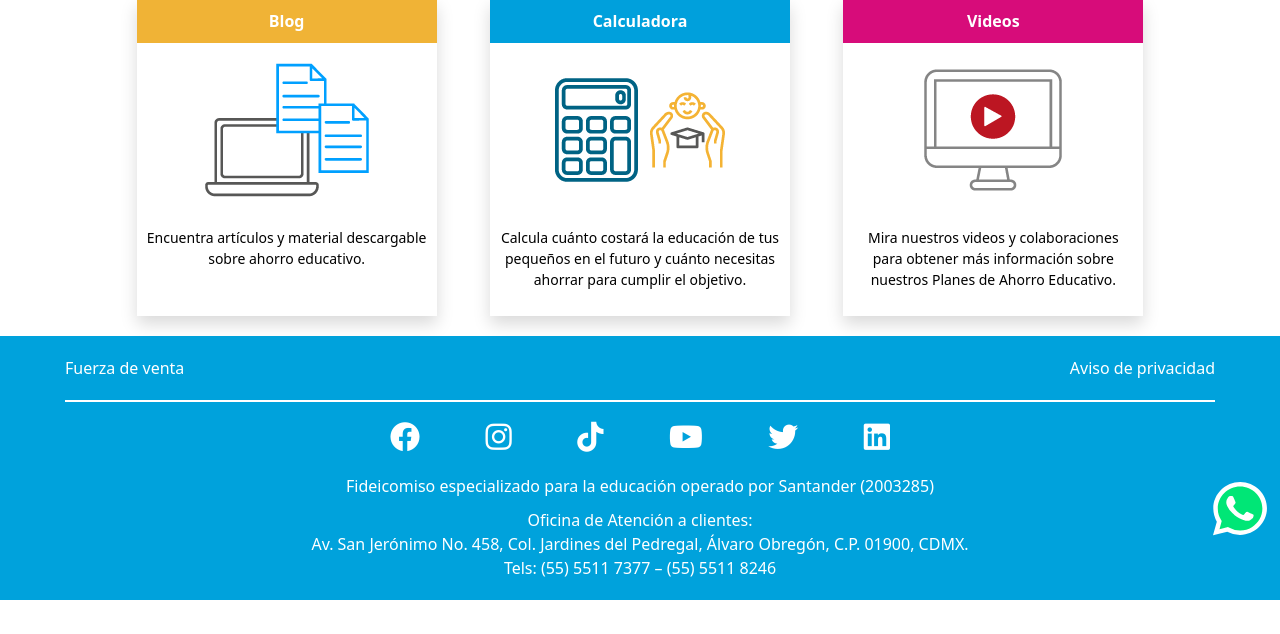
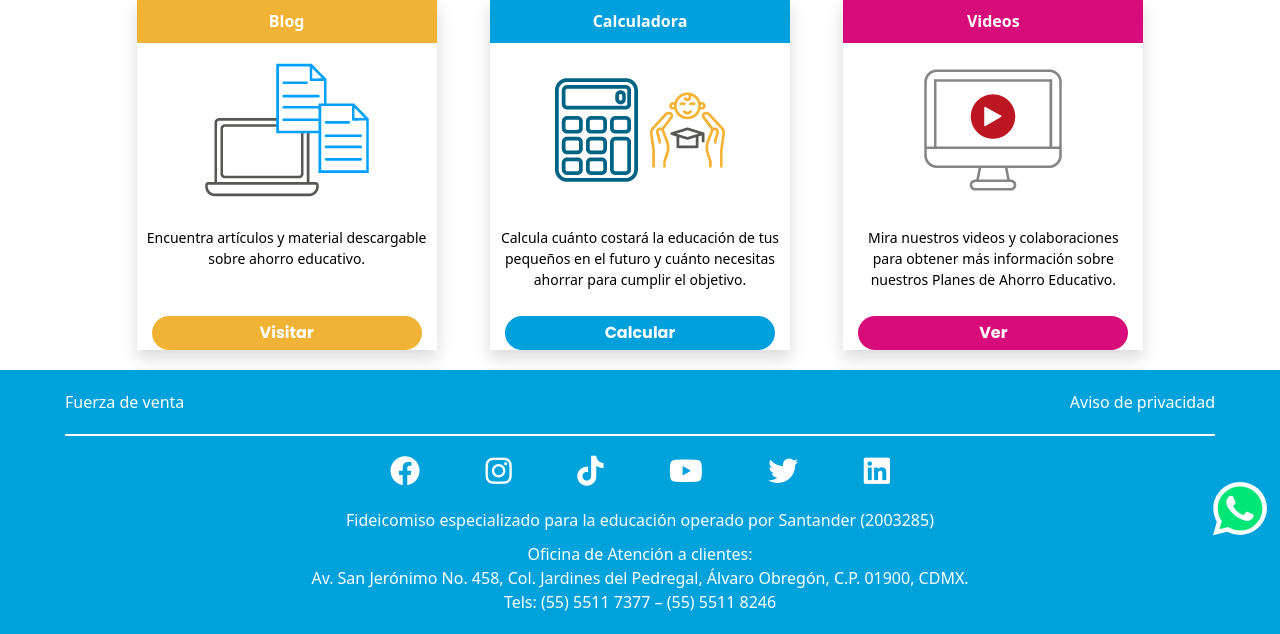
Before and after one commit to InnamWolf/MexicabaWeb, a PHP site: page /recursos in a window 1280 px wide. Shown: the part 238-872 px from the top of the page. Before the commit the page ends 838 px from the top, so only its background shows below. Run offline with PHP 8.4, Linux system fonts and the light colour scheme; some libraries are stand-ins or nearby versions.

Commit message:
mexicana actualizacion de recursos se agregan tres botones

```diff
--- a/view/pages/recursos.php
+++ b/view/pages/recursos.php
@@ -10,10 +10,7 @@
 
     <div class="recursos__items">
 
-      <a class="recursos__item__cuadro
-                shadow"
-                href="https://blog.mb.com.mx/"
-      >
+      <a class="recursos__item__cuadro shadow" href="https://blog.mb.com.mx/">
         <div class="item_cuadro_title recurso__title--orange">
           Blog
         </div>
@@ -22,12 +19,12 @@
           Encuentra artículos y material descargable sobre ahorro educativo.
           <br><br>
         </p>
+        <div class="recurso__item--boton recurso__title--orange">
+          Visitar
+        </div>
       </a>
 
-      <a class="recursos__item__cuadro
-                shadow"
-                href="#"
-      >
+      <a class="recursos__item__cuadro shadow" href="#">
       <div class="item_cuadro_title recurso__title--blue">
         Calculadora
       </div>
@@ -35,12 +32,12 @@
         <p class='item__parrafos'>
           Calcula cuánto costará la educación de tus pequeños en el futuro y cuánto necesitas ahorrar para cumplir el objetivo.
         </p>
+        <div class="recurso__item--boton recurso__title--blue">
+          Calcular
+        </div>
       </a>
 
-      <a class="recursos__item__cuadro
-                shadow"
-                href="videos"
-      >
+      <a class="recursos__item__cuadro shadow" href="videos">
         <div class="item_cuadro_title recurso__title--red">
           Videos
         </div>
@@ -48,6 +45,9 @@
         <p class='item__parrafos'>
           Mira nuestros videos y colaboraciones para obtener más información sobre nuestros Planes de Ahorro Educativo.
         </p>
+        <div class="recurso__item--boton recurso__title--red">
+          Ver
+        </div>
       </a>
 
     </div>
--- a/view/src/sass/pages/_recursos.scss
+++ b/view/src/sass/pages/_recursos.scss
@@ -63,6 +63,16 @@
         padding: 10px;
         font-size: 14px;
       }
+      .recurso__item--boton {
+        width: 270px;
+        text-align: center;
+        padding: 5px;
+        margin: auto;
+        border-radius: 20px;
+        color: $white;
+        font-weight: bold;
+        font-family: $title;
+      }
       .recurso__title--orange {
         background: $orangeTwo;
       }
```
Also changed, not shown: view/src/css/main.css. Lines whose indentation alone changed are shown as unchanged.
